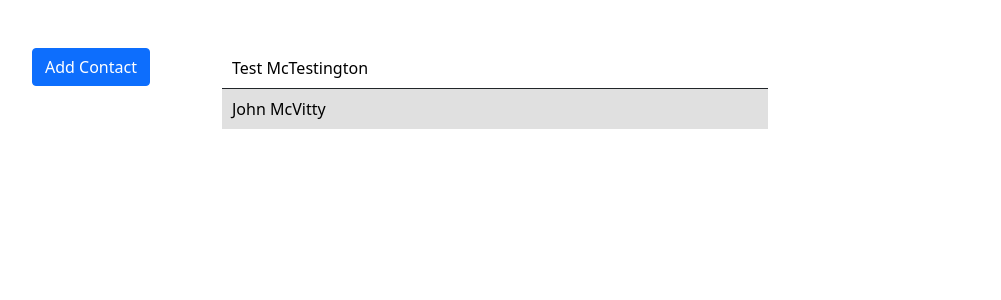
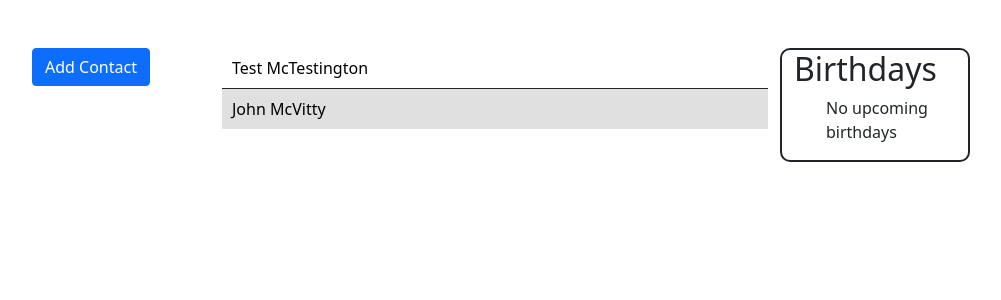
Before and after one commit to john-fitz/Address_Book, a Django app: page / in a window 1280 px wide. Shown: the part 56-356 px from the top of the page, without its empty margins (50-1051 px from the left). Run offline with Django 3.2, Linux system fonts and the light colour scheme; a user stored in the database is signed in; data comes from the database, SQL or seed files in the repository; some libraries are stand-ins or nearby versions.

Commit message:
fixed upcoming birthday display

```diff
--- a/AB_site/static/css/contact_list.css
+++ b/directory/static/css/contact_list.css
@@ -20,3 +20,17 @@
 .contactrow a:hover {
     text-decoration: underline;
 }
+
+#birthday-div {
+    border: 2px solid;
+    border-radius: 10px;
+}
+
+#birthday-div a {
+    color: black;
+    text-decoration: none;
+}
+
+#birthday-div a:hover {
+    text-decoration: underline;
+}
--- a/directory/templates/directory/contact_list.html
+++ b/directory/templates/directory/contact_list.html
@@ -25,9 +25,13 @@
     </div>
 
     <div class="col-2" id="birthday-div">
+        <h2>Birthdays</h2>
             <ul>
                 {% for birthday_person in birthdays %}
-                    <li><a href="{% url 'contact-detail' birthday_person.id %}">{{ birthday_person.birthday|date:"M d" }}: {{ birthday_person.first_name }} {{ birthday_person.last_name }}</a></li>
+                    <li><a href="{% url 'contact-detail' birthday_person.id %}">{{ birthday_person.birthday|date:"F d" }}: {{ birthday_person.first_name }} {{ birthday_person.last_name }}</a></li>
+
+                {% empty %}
+                    <p>No upcoming birthdays</p>
                 {% endfor %}
             </ul>
         </div>
--- a/directory/views.py
+++ b/directory/views.py
@@ -28,10 +28,7 @@ class ContactList(View, LoginRequiredMixin):
         one_month = today + timedelta(days=30)
 
         birthdays = Contact.objects.filter(username=self.request.user).filter(Q(birthday__month=today.month, birthday__day__gte=today.day) | Q(birthday__month=today.month+1)).filter(self_contact=False).order_by('-birthday__month').order_by('-birthday__day')[:5]
-
         all_contacts = Contact.objects.filter(username=self.request.user).order_by('last_name')
-        # birthdays = Contact.objects.filter(birthday__month=today.month, birthday__day__gte=today.day)#, birthday__day__lte=one_month.day)
-        # birthdays = Contact.objects.filter(username=self.request.user).order_by('birthday')[:5]
         return render(request, 'directory/contact_list.html', {'all_contacts':all_contacts, 'birthdays':birthdays})
 
 class UpdateContactView(LoginRequiredMixin, UserPassesTestMixin, UpdateView):
```
Also changed, not shown: directory/static/css/contact.css (line endings or trailing spaces).
